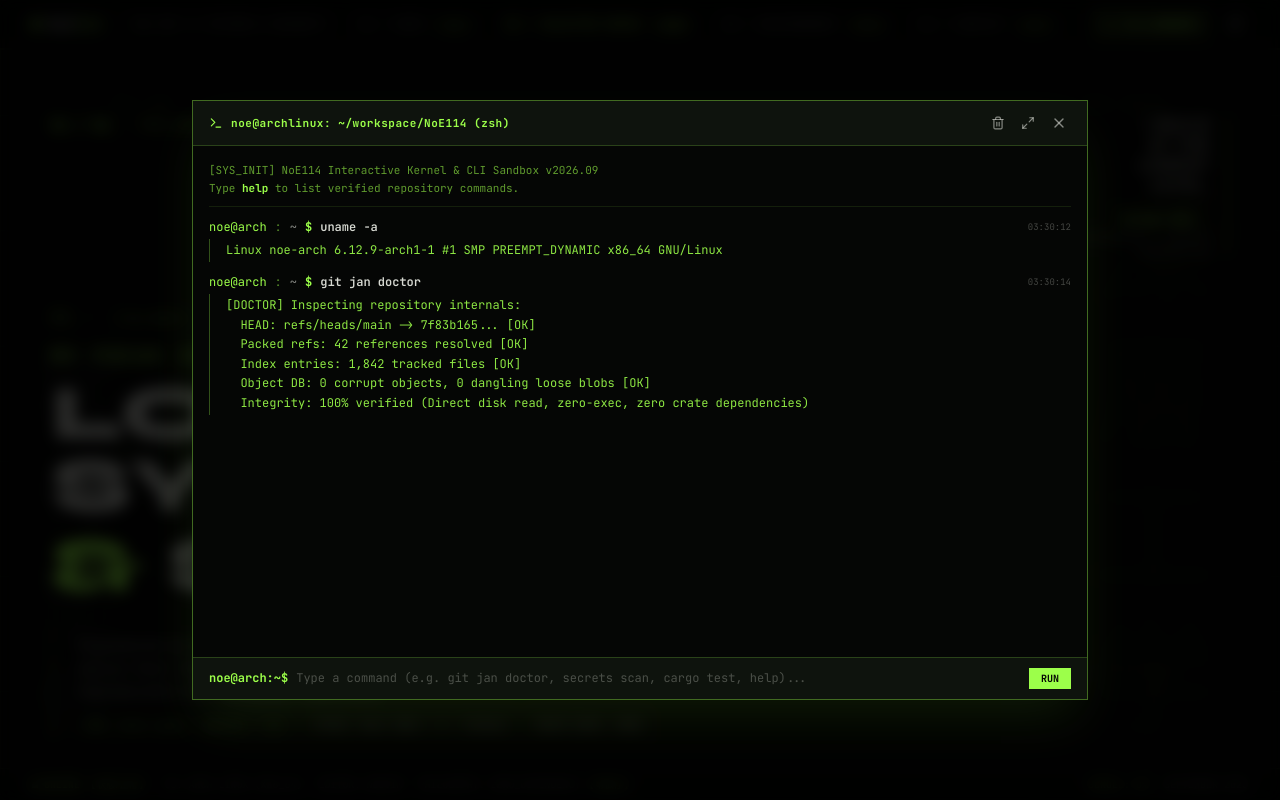
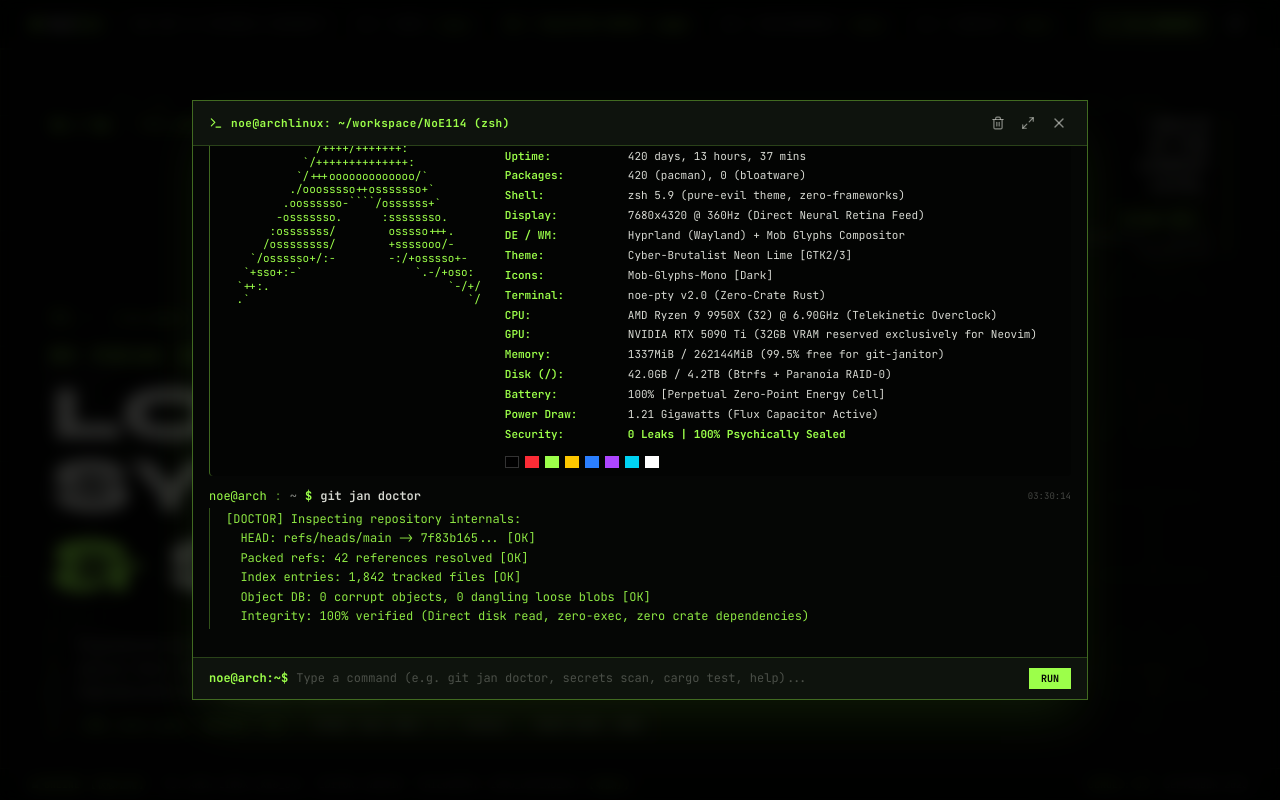
Before and after one commit to NoE114/Noe, a React (Vite) app: page / in a window 1280 px wide. Both pictures are taken after a click on the button "CLI_SANDBOX". Shown: the top 800 px of the page. Built offline with nearby package versions, Linux system fonts and the light colour scheme; a web font is replaced by a local one.

Commit message:
style: adjust layout constraints and add fastfetch
Standardized container widths across components for consistent grid alignment and implemented a fastfetch visualizer in the terminal sandbox.

```diff
--- a/src/components/about/AboutSection.tsx
+++ b/src/components/about/AboutSection.tsx
@@ -47,6 +47,7 @@ export const AboutSection: React.FC<AboutSectionProps> = ({
       style={animationDone ? { transform: 'none' } : undefined}
       className="relative z-20 section-pad border-t border-[#9CFF4A]/10"
     >
+      <div className="w-full max-w-7xl xl:max-w-[85rem] 2xl:max-w-[100rem] mx-auto">
         {/* Section Header */}
         <motion.div
           initial={{ opacity: 0, y: -16 }}
@@ -244,6 +245,7 @@ export const AboutSection: React.FC<AboutSectionProps> = ({
           </motion.div>
         </motion.div>
       </div>
+      </div>
     </motion.section>
   );
 };
--- a/src/components/loading/MobPsychoGlyphs.tsx
+++ b/src/components/loading/MobPsychoGlyphs.tsx
@@ -50,7 +50,7 @@ export const MobPsychoText: React.FC<MobPsychoTextProps> = ({
     >
       <svg
         viewBox={`0 0 ${viewBoxWidth} ${viewBoxHeight}`}
-        className="w-full h-auto max-w-[95vw] sm:max-w-[90vw] md:max-w-[85vw] lg:max-w-[80vw] max-h-[46vh] sm:max-h-[56vh] md:max-h-[64vh] overflow-visible drop-shadow-none transition-all duration-75"
+        className="w-full h-auto max-w-4xl max-h-[50vh] overflow-visible drop-shadow-none transition-all duration-75"
         preserveAspectRatio="xMidYMid meet"
       >
         <g transform={`skewX(-6) translate(${padX}, 6)`}>
--- a/src/components/projects/ProjectSection.tsx
+++ b/src/components/projects/ProjectSection.tsx
@@ -59,6 +59,7 @@ export const ProjectSection: React.FC<ProjectSectionProps> = ({
       style={animationDone ? { transform: 'none' } : undefined}
       className="relative z-20 section-pad"
     >
+      <div className="w-full max-w-7xl xl:max-w-[85rem] 2xl:max-w-[100rem] mx-auto">
         {/* Section Header */}
         <motion.div
           initial={{ opacity: 0, y: -16 }}
@@ -444,6 +445,7 @@ export const ProjectSection: React.FC<ProjectSectionProps> = ({
           </AnimatePresence>
         </div>
       </div>
+      </div>
     </motion.section>
   );
 };
--- a/src/components/terminal/TerminalSandbox.tsx
+++ b/src/components/terminal/TerminalSandbox.tsx
@@ -14,7 +14,117 @@ interface CommandLog {
   command: string;
   output: string;
   time: string;
+  type?: 'text' | 'fastfetch';
 }
+
+const FastfetchView: React.FC = () => {
+  return (
+    <div className="py-2 px-1 text-xs font-mono select-text overflow-x-auto">
+      <div className="flex flex-col sm:flex-row items-start space-y-3 sm:space-y-0 sm:space-x-6">
+        {/* Arch ASCII Logo */}
+        <pre className="text-[#9CFF4A] text-[11px] leading-[1.25] font-mono shrink-0 select-none">
+{`                   -\`
+                  .o+\`
+                 \`ooo/
+                \`+oooo:
+               \`+oooooo:
+               -+oooooo+:
+             \`/:-:++oooo+:
+            \`/++++/+++++++:
+           \`/++++++++++++++:
+          \`/+++ooooooooooooo/\`
+         ./ooosssso++osssssso+\`
+        .oossssso-\`\`\`\`/ossssss+\`
+       -osssssso.      :ssssssso.
+      :osssssss/        osssso+++.
+     /ossssssss/        +ssssooo/-
+   \`/ossssso+/:-        -:/+osssso+-
+  \`+sso+:-\`                 \`.-/+oso:
+ \`++:.                           \`-/+/
+ .\`                                 \`/`}
+        </pre>
+
+        {/* Specs List */}
+        <div className="flex-1 space-y-1 text-[11px] leading-relaxed">
+          <div className="font-bold text-[#9CFF4A]">
+            noe<span className="text-white">@</span>arch-battlecruiser
+          </div>
+          <div className="text-[#9CFF4A]/40 text-[10px] select-none">
+            ------------------------------------------------
+          </div>
+
+          <div className="grid grid-cols-[100px_1fr] sm:grid-cols-[115px_1fr] gap-x-2 gap-y-0.5">
+            <span className="text-[#9CFF4A] font-semibold">OS:</span>
+            <span className="text-[#D7D9D2]">Arch Linux x86_64 (Mob Psycho 100% Edition)</span>
+
+            <span className="text-[#9CFF4A] font-semibold">Host:</span>
+            <span className="text-[#D7D9D2]">Quantum Rig V42 (Liquid Esper Cooling)</span>
+
+            <span className="text-[#9CFF4A] font-semibold">Kernel:</span>
+            <span className="text-[#D7D9D2]">6.12.9-noe-pure-rust #1 SMP PREEMPT_DYNAMIC</span>
+
+            <span className="text-[#9CFF4A] font-semibold">Uptime:</span>
+            <span className="text-[#D7D9D2]">420 days, 13 hours, 37 mins</span>
+
+            <span className="text-[#9CFF4A] font-semibold">Packages:</span>
+            <span className="text-[#D7D9D2]">420 (pacman), 0 (bloatware)</span>
+
+            <span className="text-[#9CFF4A] font-semibold">Shell:</span>
+            <span className="text-[#D7D9D2]">zsh 5.9 (pure-evil theme, zero-frameworks)</span>
+
+            <span className="text-[#9CFF4A] font-semibold">Display:</span>
+            <span className="text-[#D7D9D2]">7680x4320 @ 360Hz (Direct Neural Retina Feed)</span>
+
+            <span className="text-[#9CFF4A] font-semibold">DE / WM:</span>
+            <span className="text-[#D7D9D2]">Hyprland (Wayland) + Mob Glyphs Compositor</span>
+
+            <span className="text-[#9CFF4A] font-semibold">Theme:</span>
+            <span className="text-[#D7D9D2]">Cyber-Brutalist Neon Lime [GTK2/3]</span>
+
+            <span className="text-[#9CFF4A] font-semibold">Icons:</span>
+            <span className="text-[#D7D9D2]">Mob-Glyphs-Mono [Dark]</span>
+
+            <span className="text-[#9CFF4A] font-semibold">Terminal:</span>
+            <span className="text-[#D7D9D2]">noe-pty v2.0 (Zero-Crate Rust)</span>
+
+            <span className="text-[#9CFF4A] font-semibold">CPU:</span>
+            <span className="text-[#D7D9D2]">AMD Ryzen 9 9950X (32) @ 6.90GHz (Telekinetic Overclock)</span>
+
+            <span className="text-[#9CFF4A] font-semibold">GPU:</span>
+            <span className="text-[#D7D9D2]">NVIDIA RTX 5090 Ti (32GB VRAM reserved exclusively for Neovim)</span>
+
+            <span className="text-[#9CFF4A] font-semibold">Memory:</span>
+            <span className="text-[#D7D9D2]">1337MiB / 262144MiB (99.5% free for git-janitor)</span>
+
+            <span className="text-[#9CFF4A] font-semibold">Disk (/):</span>
+            <span className="text-[#D7D9D2]">42.0GB / 4.2TB (Btrfs + Paranoia RAID-0)</span>
+
+            <span className="text-[#9CFF4A] font-semibold">Battery:</span>
+            <span className="text-[#D7D9D2]">100% [Perpetual Zero-Point Energy Cell]</span>
+
+            <span className="text-[#9CFF4A] font-semibold">Power Draw:</span>
+            <span className="text-[#D7D9D2]">1.21 Gigawatts (Flux Capacitor Active)</span>
+
+            <span className="text-[#9CFF4A] font-semibold">Security:</span>
+            <span className="text-[#9CFF4A] font-bold">0 Leaks | 100% Psychically Sealed</span>
+          </div>
+
+          {/* Color Palette test blocks */}
+          <div className="pt-2 flex items-center space-x-1.5 select-none">
+            <span className="w-3.5 h-3 bg-black border border-white/20 inline-block" />
+            <span className="w-3.5 h-3 bg-red-500 inline-block" />
+            <span className="w-3.5 h-3 bg-[#9CFF4A] inline-block" />
+            <span className="w-3.5 h-3 bg-yellow-400 inline-block" />
+            <span className="w-3.5 h-3 bg-blue-500 inline-block" />
+            <span className="w-3.5 h-3 bg-purple-500 inline-block" />
+            <span className="w-3.5 h-3 bg-cyan-400 inline-block" />
+            <span className="w-3.5 h-3 bg-white inline-block" />
+          </div>
+        </div>
+      </div>
+    </div>
+  );
+};
 
 export const TerminalSandbox: React.FC<TerminalSandboxProps> = ({
   isOpen,
@@ -27,9 +137,10 @@ export const TerminalSandbox: React.FC<TerminalSandboxProps> = ({
   const [history, setHistory] = useState<CommandLog[]>([
     {
       id: 'init-0',
-      command: 'uname -a',
-      output: 'Linux noe-arch 6.12.9-arch1-1 #1 SMP PREEMPT_DYNAMIC x86_64 GNU/Linux',
-      time: '03:30:12',
+      command: 'fastfetch',
+      output: '',
+      time: '03:30:10',
+      type: 'fastfetch',
     },
     {
       id: 'init-1',
@@ -87,6 +198,7 @@ export const TerminalSandbox: React.FC<TerminalSandboxProps> = ({
 
     if (lower === 'help') {
       response = `Available commands:
+  fastfetch                   - Display system hardware & telekinetic specs
   git jan doctor              - Run git-janitor repository diagnostics
   git jan secrets scan        - Scan workspace for secret leaks (AWS, GitHub, JWT)
   git jan branch clean        - Dry-run prune merged local branches
@@ -96,6 +208,19 @@ export const TerminalSandbox: React.FC<TerminalSandboxProps> = ({
   projects                    - List featured repositories
   clear                       - Clear terminal screen
   exit                        - Close CLI sandbox`;
+    } else if (lower === 'fastfetch' || lower === 'neofetch' || lower === 'fetch') {
+      setHistory((prev) => [
+        ...prev,
+        {
+          id: Math.random().toString(),
+          command: cmd,
+          output: '',
+          time: new Date().toLocaleTimeString(),
+          type: 'fastfetch',
+        },
+      ]);
+      setInput('');
+      return;
     } else if (lower === 'clear') {
       setHistory([]);
       setInput('');
@@ -220,9 +345,15 @@ SECURITY AUDIT: PASSED (AMUHACKS 5.0 / PE-HACKATHON-2026)`;
                 <span className="text-[#D7D9D2] font-semibold">{item.command}</span>
                 <span className="text-[9px] text-[#D7D9D2]/30 ml-auto">{item.time}</span>
               </div>
-              <pre className="text-[#9CFF4A]/90 whitespace-pre-wrap pl-4 border-l border-[#9CFF4A]/30 py-0.5 leading-relaxed font-mono">
-                {item.output}
-              </pre>
+              {item.type === 'fastfetch' ? (
+                <div className="pl-3 sm:pl-4 border-l border-[#9CFF4A]/40 bg-black/30 my-1 rounded-sm">
+                  <FastfetchView />
+                </div>
+              ) : (
+                <pre className="text-[#9CFF4A]/90 whitespace-pre-wrap pl-4 border-l border-[#9CFF4A]/30 py-0.5 leading-relaxed font-mono">
+                  {item.output}
+                </pre>
+              )}
             </div>
           ))}
 
--- a/src/components/ui/StatusBar.tsx
+++ b/src/components/ui/StatusBar.tsx
@@ -32,7 +32,7 @@ export const StatusBar: React.FC<StatusBarProps> = ({
         transition={{ duration: 0.6, ease: [0.16, 1, 0.3, 1] }}
         className="fixed top-0 left-0 right-0 z-40 bg-[#050605]/85 backdrop-blur-md border-b border-[#9CFF4A]/10 px-4 sm:px-8 py-3 transition-colors"
       >
-        <div className="max-w-7xl mx-auto flex items-center justify-between font-mono text-xs text-[#D7D9D2]">
+        <div className="max-w-7xl xl:max-w-[85rem] 2xl:max-w-[100rem] mx-auto flex items-center justify-between font-mono text-xs text-[#D7D9D2]">
           {/* Identity */}
           <div className="flex items-center space-x-3">
             <button
@@ -131,7 +131,7 @@ export const StatusBar: React.FC<StatusBarProps> = ({
         transition={{ duration: 0.6, ease: [0.16, 1, 0.3, 1] }}
         className="fixed bottom-0 left-0 right-0 z-40 bg-[#050605]/85 backdrop-blur-sm border-t border-[#9CFF4A]/10 px-4 sm:px-8 py-2 font-mono text-[10px] text-[#D7D9D2]/50"
       >
-        <div className="max-w-7xl mx-auto flex items-center justify-between">
+        <div className="max-w-7xl xl:max-w-[85rem] 2xl:max-w-[100rem] mx-auto flex items-center justify-between">
           <div className="flex items-center space-x-4">
             <span className="flex items-center space-x-1.5 text-[#9CFF4A]">
               <span className="w-1.5 h-1.5 bg-[#9CFF4A] inline-block animate-pulse" />
```
Lines whose indentation alone changed are shown as unchanged.
